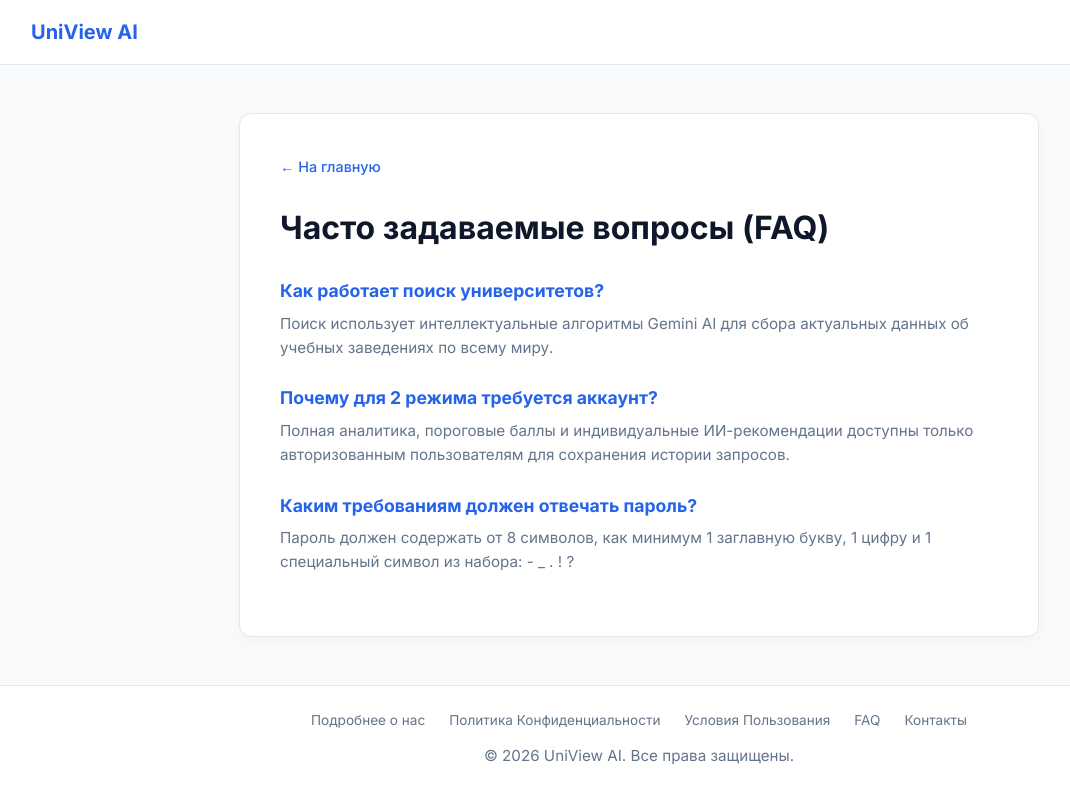
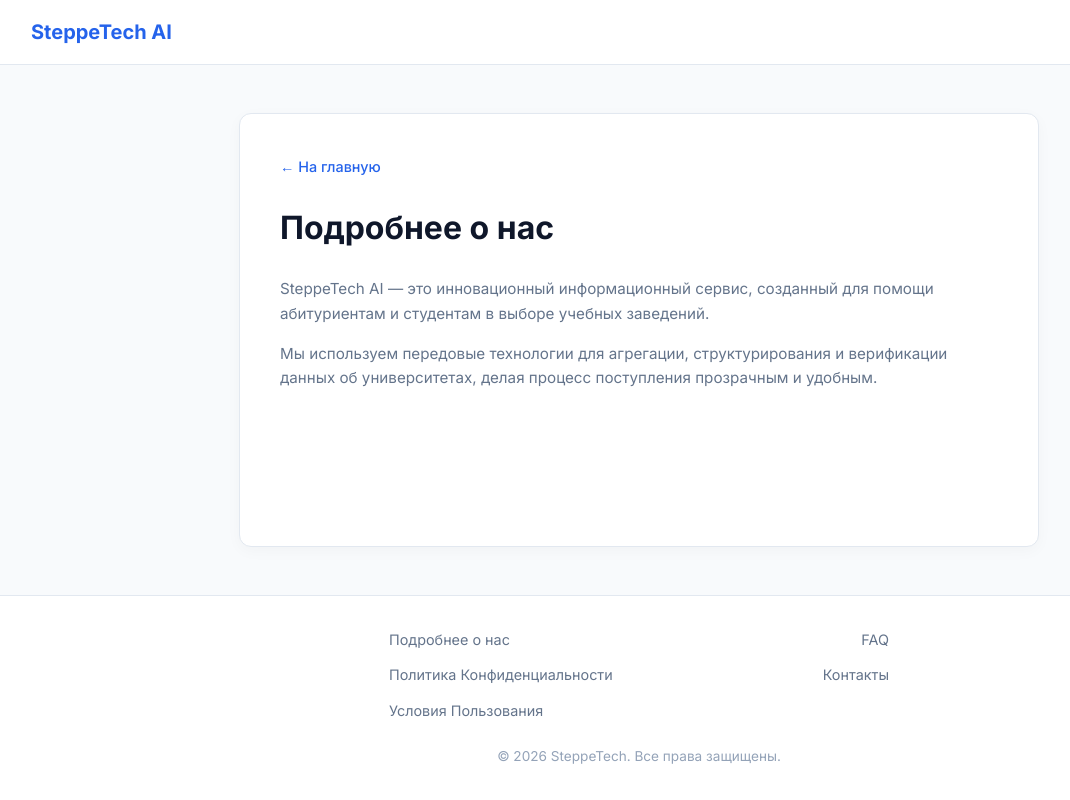
Before and after one commit to sllven/SteppeTech, a website: page docs/about.html in a window 1280 px wide. Shown: the whole page, without its empty margins (1-1071 px from the left). Drawn offline with Linux system fonts and the light colour scheme.

Commit message:
Revise branding and content in about.html
Updated the title and content to reflect the new branding and purpose of the service.

```diff
--- a/docs/about.html
+++ b/docs/about.html
@@ -3,7 +3,7 @@
 <head>
     <meta charset="UTF-8">
     <meta name="viewport" content="width=device-width, initial-scale=1.0">
-    <title>FAQ — UniView AI</title>
+    <title>О нас — SteppeTech</title>
     <link href="https://fonts.googleapis.com/css2?family=Inter:wght@300;400;500;600;700&display=swap" rel="stylesheet">
     <style>
         :root { --primary: #2563eb; --bg-color: #f8fafc; --card-bg: #ffffff; --text-main: #0f172a; --text-muted: #64748b; --border: #e2e8f0; --radius: 12px; }
@@ -13,40 +13,41 @@
         .logo { font-weight: 700; font-size: 1.25rem; color: var(--primary); text-decoration: none; }
         .container { max-width: 800px; margin: 3rem auto; padding: 2.5rem; background: var(--card-bg); border: 1px solid var(--border); border-radius: var(--radius); flex: 1; width: 100%; box-shadow: 0 4px 15px rgba(0,0,0,0.03); }
         h1 { font-size: 2rem; margin-bottom: 1.5rem; }
-        h2 { font-size: 1.1rem; margin-top: 1.5rem; margin-bottom: 0.4rem; color: var(--primary); }
-        p { font-size: 0.95rem; color: var(--text-muted); margin-bottom: 0.5rem; }
+        p { font-size: 0.95rem; color: var(--text-muted); margin-bottom: 1rem; }
         .back-link { display: inline-block; margin-bottom: 1.5rem; color: var(--primary); text-decoration: none; font-weight: 500; font-size: 0.9rem; }
         .back-link:hover { text-decoration: underline; }
-        footer { background: var(--card-bg); border-top: 1px solid var(--border); padding: 1.5rem; text-align: center; font-size: 0.85rem; color: var(--text-muted); margin-top: auto; }
-        footer .footer-links { display: flex; justify-content: center; gap: 1.5rem; margin-bottom: 0.75rem; flex-wrap: wrap; }
-        footer a { color: var(--text-muted); text-decoration: none; }
+        footer { background: var(--card-bg); border-top: 1px solid var(--border); padding: 2rem 1.5rem; margin-top: auto; }
+        .footer-content { max-width: 500px; margin: 0 auto 1.5rem auto; display: flex; justify-content: space-between; }
+        .footer-column { display: flex; flex-direction: column; gap: 0.8rem; }
+        .footer-column.right { text-align: right; }
+        footer a { color: var(--text-muted); text-decoration: none; font-size: 0.9rem; }
         footer a:hover { color: var(--primary); }
+        .footer-copyright { text-align: center; color: #94a3b8; font-size: 0.85rem; }
     </style>
 </head>
 <body>
-    <header><a href="https://st.mansur.cfd" class="logo">UniView AI</a></header>
+    <header><a href="https://st.mansur.cfd" class="logo">SteppeTech AI</a></header>
     <div class="container">
         <a href="https://st.mansur.cfd" class="back-link">← На главную</a>
-        <h1>Часто задаваемые вопросы (FAQ)</h1>
-
-        <h2>Как работает поиск университетов?</h2>
-        <p>Поиск использует интеллектуальные алгоритмы Gemini AI для сбора актуальных данных об учебных заведениях по всему миру.</p>
-
-        <h2>Почему для 2 режима требуется аккаунт?</h2>
-        <p>Полная аналитика, пороговые баллы и индивидуальные ИИ-рекомендации доступны только авторизованным пользователям для сохранения истории запросов.</p>
-
-        <h2>Каким требованиям должен отвечать пароль?</h2>
-        <p>Пароль должен содержать от 8 символов, как минимум 1 заглавную букву, 1 цифру и 1 специальный символ из набора: - _ . ! ?</p>
+        <h1>Подробнее о нас</h1>
+        <p>SteppeTech AI — это инновационный информационный сервис, созданный для помощи абитуриентам и студентам в выборе учебных заведений.</p>
+        <p>Мы используем передовые технологии для агрегации, структурирования и верификации данных об университетах, делая процесс поступления прозрачным и удобным.</p>
     </div>
     <footer>
-        <div class="footer-links">
-            <a href="about.html">Подробнее о нас</a>
-            <a href="pp.html">Политика Конфиденциальности</a>
-            <a href="t.html">Условия Пользования</a>
-            <a href="faq.html">FAQ</a>
-            <a href="cc.html">Контакты</a>
+        <div class="footer-content">
+            <div class="footer-column">
+                <a href="about.html">Подробнее о нас</a>
+                <a href="pp.html">Политика Конфиденциальности</a>
+                <a href="t.html">Условия Пользования</a>
+            </div>
+            <div class="footer-column right">
+                <a href="faq.html">FAQ</a>
+                <a href="cc.html">Контакты</a>
+            </div>
         </div>
-        <p>© 2026 UniView AI. Все права защищены.</p>
+        <div class="footer-copyright">
+            © 2026 SteppeTech. Все права защищены.
+        </div>
     </footer>
 </body>
 </html>
```
